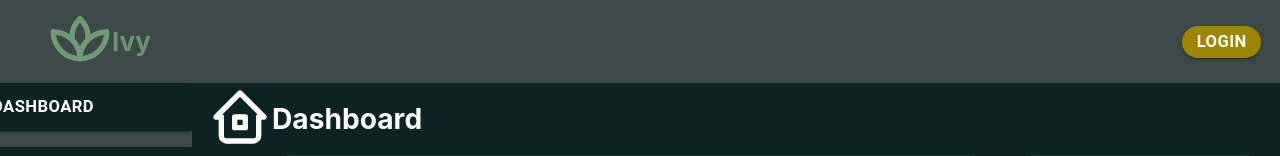
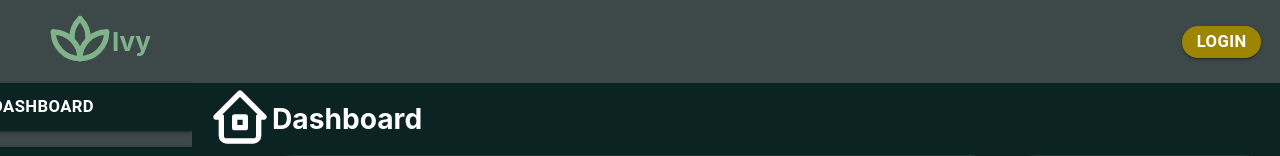
Before and after one commit to lemeow125/Ivy-Frontend, a React (Create React App) app: page / in a window 1280 px wide. Shown: the top 156 px of the page. Built offline with nearby package versions, Linux system fonts and the light colour scheme.

Commit message:
Fixed colors on header

```diff
--- a/src/components/Header/Header.tsx
+++ b/src/components/Header/Header.tsx
@@ -7,7 +7,7 @@ export default function Header() {
   return (
     <div style={styles.header_wrapper}>
       <div style={styles.header_left}>
-        <AppLogo size={8} color="#6f9b78" />
+        <AppLogo size={8} color="#80b38b" />
         <p style={styles.logo_title}>Ivy</p>
       </div>
       <div style={styles.header_right}>
--- a/src/styles.tsx
+++ b/src/styles.tsx
@@ -47,7 +47,7 @@ const styles: { [key: string]: React.CSSProperties } = {
     fontWeight: "bold",
   },
   logo_title: {
-    color: "#6c9575",
+    color: "#80b38b",
     fontSize: 26,
     fontWeight: "bold",
   },
```
